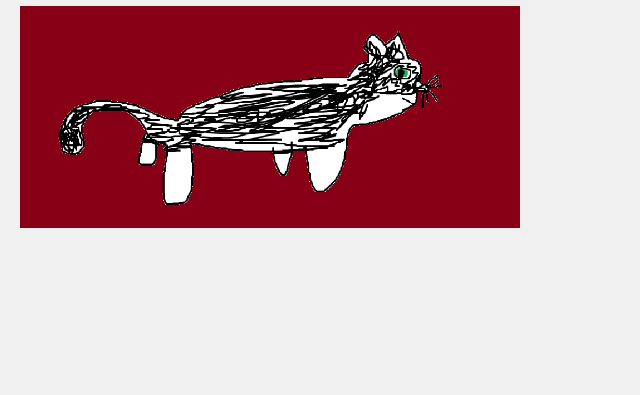
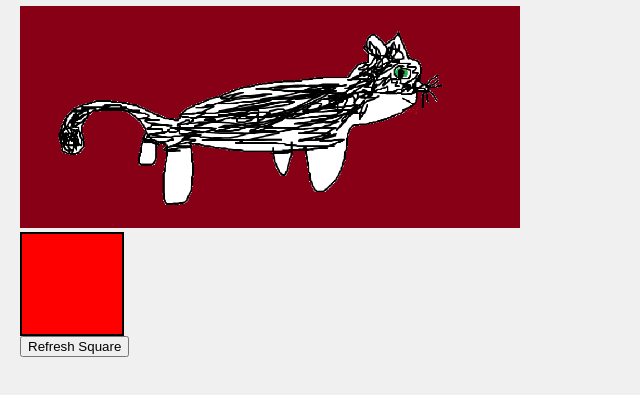
Before and after one commit to massaluke/massaluke.github.io, a website: page feed/feed.html in a window 1280 px wide. Shown: the part 163-558 px from the top of the page, without its empty margins (0-640 px from the left). Drawn offline with Linux system fonts and the light colour scheme.

Commit message:
Moving colour square and adding refresh button

```diff
--- a/feed/feed.html
+++ b/feed/feed.html
@@ -12,6 +12,9 @@
     <feedButton onclick="navigateToPage('../index.html')">
         <img src="../img/catshut.png" style="width:500px; height:auto; border:none;">
     </feedButton>
+    <!-- Color Changing Square -->
+    <div id="colorSquare"></div>
+    <button onclick="updateSquareColour()">Refresh Square</button>
     <script src="../script.js"></script>
 </body>
 </html>
--- a/script.js
+++ b/script.js
@@ -9,7 +9,7 @@ function navigateToPage(url) {
 }
 
 // Function to update square color based on response
-function updateSquareColor() {
+function updateSquareColour() {
     fetch('/.netlify/functions/getStatus')
         .then(response => response.json())
         .then(data => {
@@ -24,4 +24,4 @@ function updateSquareColor() {
 }
 
 // Call updateSquareColor every second
-//setInterval(updateSquareColor, 10000);
+//setInterval(updateSquareColour, 10000);
```
Also changed, not shown: index.html (+0 -3 lines).
